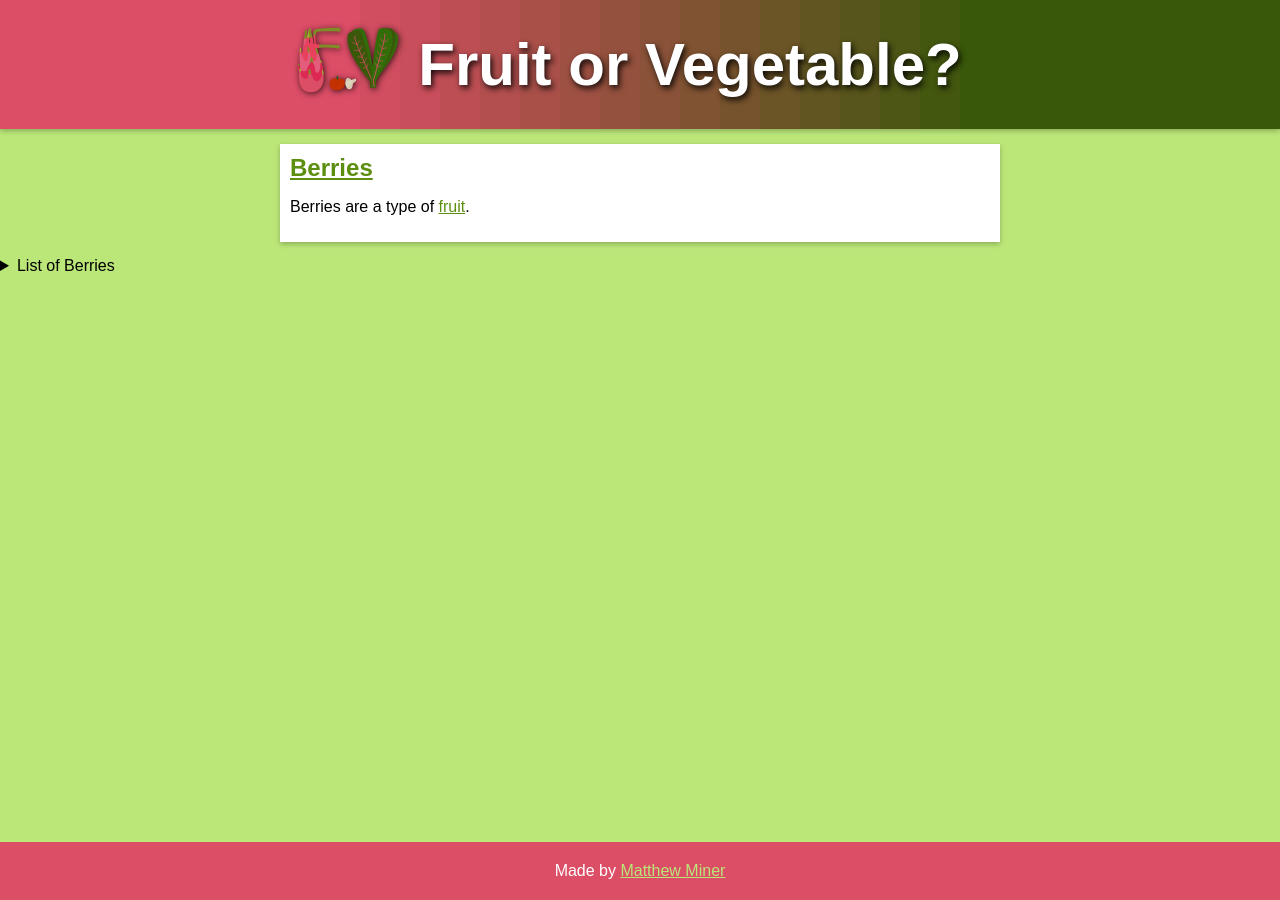
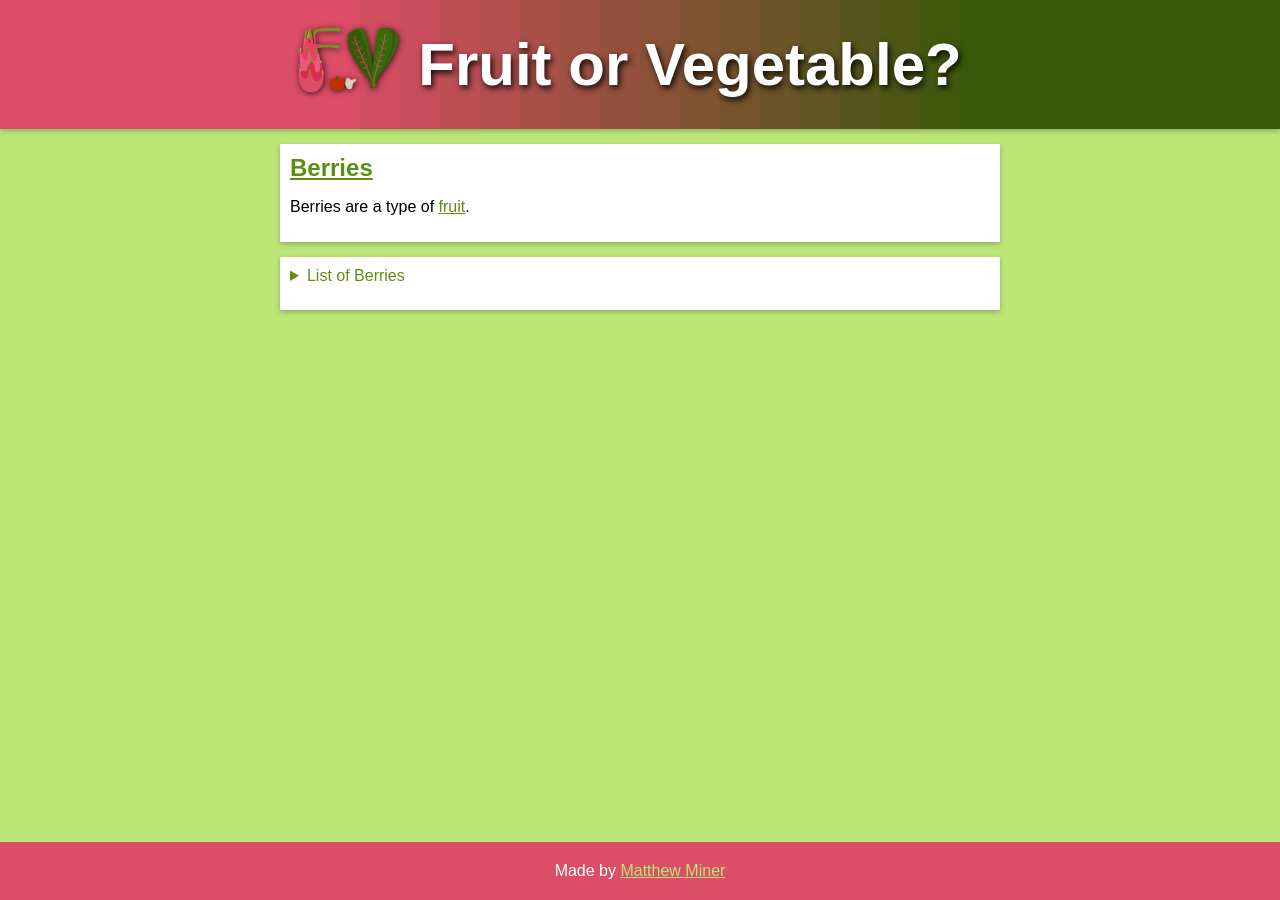
Before and after one commit to mminer237/fruitorvegetable, a Jekyll site: the page built from _types/berry.html, in a window 1280 px wide. Built offline with Jekyll 4.4.1, drawn with Linux system fonts in a browser that asks for light colours.

Commit message:
Styled details

```diff
--- a/css/style.scss
+++ b/css/style.scss
@@ -53,7 +53,7 @@ header, footer {
 main {
 	flex-grow: 1;
 }
-section, article {
+section, article, details {
 	background-color: var(--text-background-color);
 	box-shadow: 0 2px 5px 0 rgba(0,0,0,0.26);
 	color: var(--text-color);
@@ -61,7 +61,8 @@ section, article {
 	margin: 15px auto;
 	padding: 10px;
 }
-h2 {
+h2, summary {
+	color: $secondary-color;
 	margin: 0 0 15px 0;
 }
 a {
```
